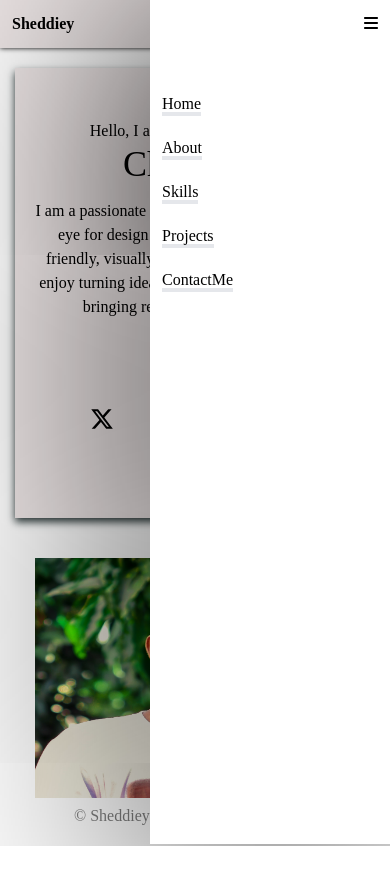
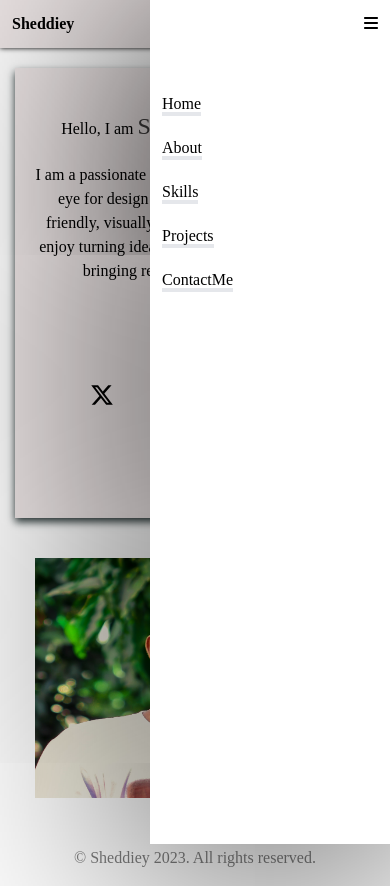
Before and after one commit to Sheddiey/Portfolio, a React (Create React App) app: page / in a window 390 px wide. Before the commit the page ends 846 px from the top, so only its background shows below. Built offline with nearby package versions, Linux system fonts and the light colour scheme.

Commit message:
fixed footer position on small screens

```diff
--- a/src/Components/Main.jsx
+++ b/src/Components/Main.jsx
@@ -22,7 +22,7 @@ export function Home() {
       <section className="flex flex-col items-center text-center justify-evenly">
         <h2>
           Hello, I am{" "}
-          <span className="font-medium cursor-pointer animate-bounce text-4xl">Shadrack Cheruiyot</span>{" "}
+          <span className="font-medium cursor-pointer animate-pulse text-2xl md:text-4xl">Shadrack Cheruiyot</span>{" "}
         </h2>
         <h5>
           I am a passionate front-end developer with a keen eye for design and a
--- a/src/Components/Portfolio.jsx
+++ b/src/Components/Portfolio.jsx
@@ -108,7 +108,7 @@ function ToggleButton({ isToggle, handleClick }) {
 
 function Footer() {
   return (
-    <div className="w-screen absolute md:relative bottom-0 h-10">
+    <div className="w-screen  md:relative bottom-0 h-10">
       <p className="text-center cursor-pointer transition- opacity-50 hover:opacity-100 transition-opacity">
         © Sheddiey 2023. All rights reserved.
       </p>
```
